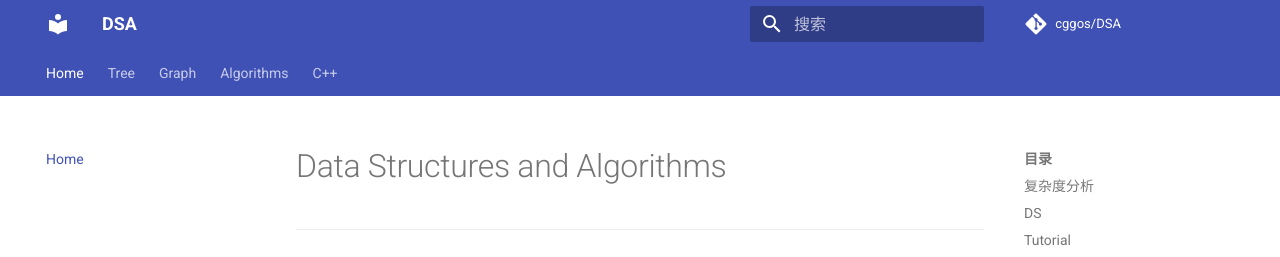
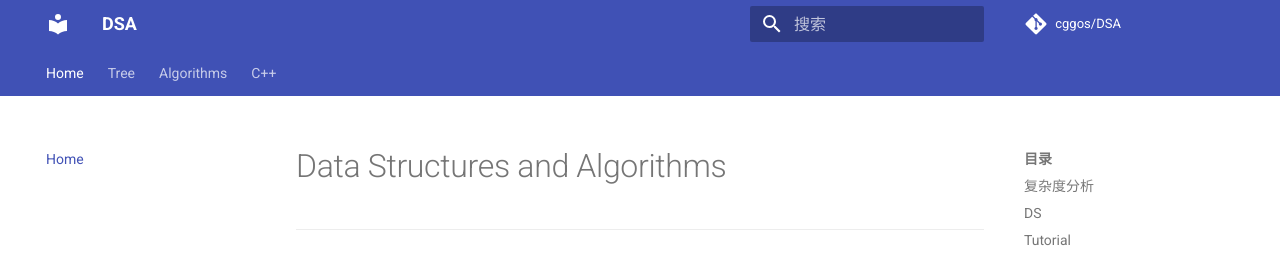
Before and after one commit to cggos/DSA, an MkDocs documentation site: the page built from docs/index.md, in a window 1280 px wide and 1394 px high. Shown: the top 257 px of the window. Built offline with MkDocs 1.6.1 and Material for MkDocs 9.7.7, drawn with Linux system fonts in a browser that asks for light colours; comment, search, counter and statistics services are not loaded.

Commit message:
remove menu graph

```diff
--- a/mkdocs.yml
+++ b/mkdocs.yml
@@ -95,9 +95,6 @@ nav:
   - Tree:
     - Overview: tree/README.md
 
-  - Graph:
-    - Overview: graph/README.md
-
   - Algorithms:
     - Overview: alg/README.md
     - Traversal: alg/traversal.md
```
